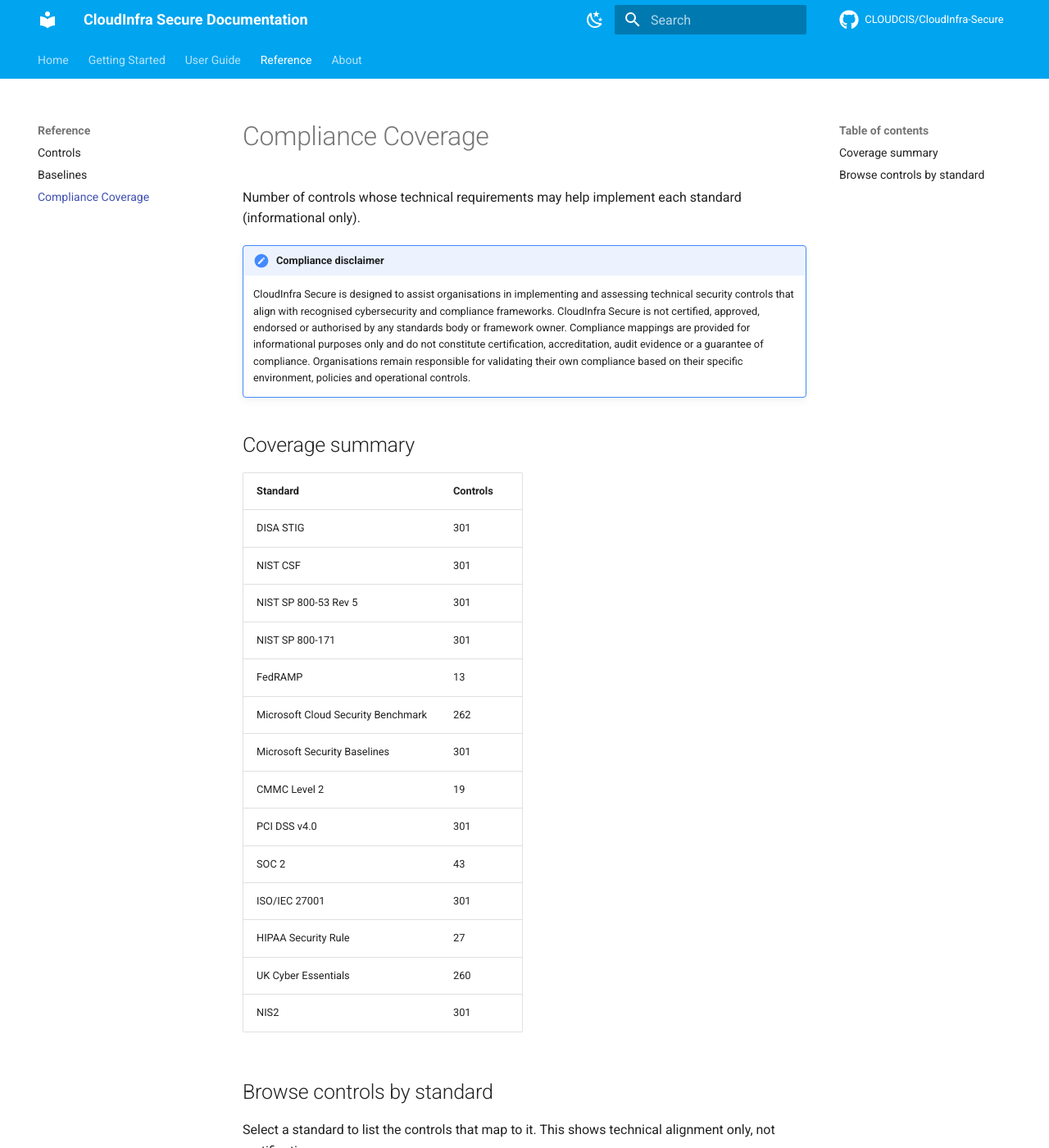
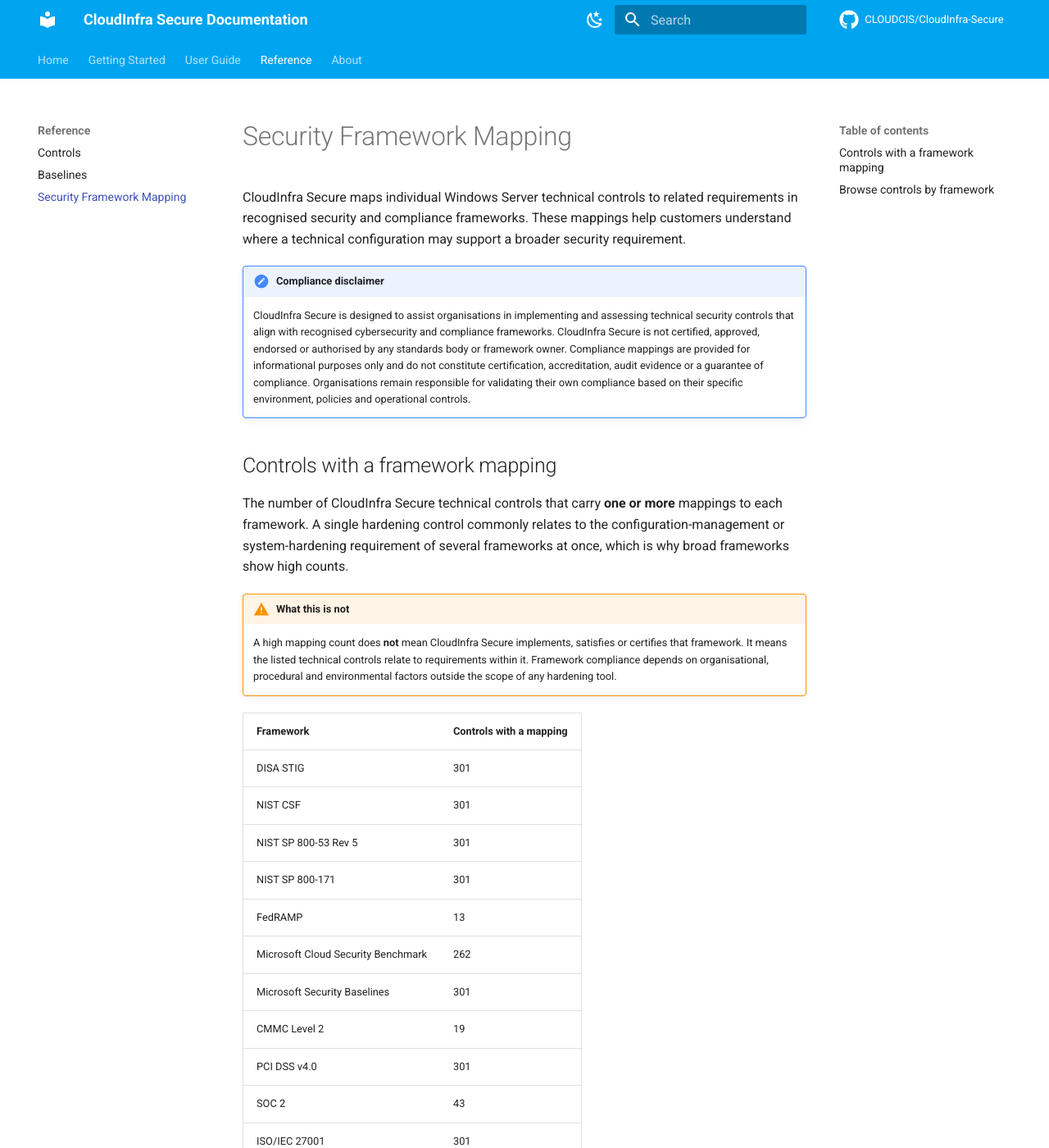
Before and after one commit to CLOUDCIS/CloudInfra-Secure, an MkDocs documentation site: the page built from docs/reference/compliance.md, in a window 1280 px wide and 1400 px high. Shown: the whole window at 82% size. Built offline with MkDocs 1.6.1 and Material for MkDocs 9.7.7, drawn with Linux system fonts in a browser that asks for light colours; comment, search, counter and statistics services are not loaded; some of the changed text lies outside the part shown.

Commit message:
docs: reframe compliance page + nav label to Security Framework Mapping
Co-Authored-By: Claude Opus 4.8 (1M context) <noreply@anthropic.com>

```diff
--- a/docs/reference/compliance.md
+++ b/docs/reference/compliance.md
@@ -1,14 +1,19 @@
-# Compliance Coverage
+# Security Framework Mapping
 
-Number of controls whose technical requirements may help implement each standard (informational only).
+CloudInfra Secure maps individual Windows Server technical controls to related requirements in recognised security and compliance frameworks. These mappings help customers understand where a technical configuration may support a broader security requirement.
 
 !!! note "Compliance disclaimer"
     CloudInfra Secure is designed to assist organisations in implementing and assessing technical security controls that align with recognised cybersecurity and compliance frameworks. CloudInfra Secure is not certified, approved, endorsed or authorised by any standards body or framework owner. Compliance mappings are provided for informational purposes only and do not constitute certification, accreditation, audit evidence or a guarantee of compliance. Organisations remain responsible for validating their own compliance based on their specific environment, policies and operational controls.
 
-## Coverage summary
+## Controls with a framework mapping
 
-| Standard | Controls |
-|----------|----------|
+The number of CloudInfra Secure technical controls that carry **one or more** mappings to each framework. A single hardening control commonly relates to the configuration-management or system-hardening requirement of several frameworks at once, which is why broad frameworks show high counts.
+
+!!! warning "What this is not"
+    A high mapping count does **not** mean CloudInfra Secure implements, satisfies or certifies that framework. It means the listed technical controls relate to requirements within it. Framework compliance depends on organisational, procedural and environmental factors outside the scope of any hardening tool.
+
+| Framework | Controls with a mapping |
+|-----------|-------------------------|
 | DISA STIG | 301 |
 | NIST CSF | 301 |
 | NIST SP 800-53 Rev 5 | 301 |
@@ -24,12 +29,12 @@ Number of controls whose technical requirements may help implement each standard
 | UK Cyber Essentials | 260 |
 | NIS2 | 301 |
 
-## Browse controls by standard
+## Browse controls by framework
 
-Select a standard to list the controls that map to it. This shows technical alignment only, not certification.
+Select a framework to list the CloudInfra Secure controls that carry a mapping to it. This shows technical alignment only - not certification, accreditation or a guarantee of compliance.
 
 <div class="cmpl-toolbar">
-  <label for="cmplStd"><strong>Filter by standard:</strong></label>
+  <label for="cmplStd"><strong>Filter by framework:</strong></label>
   <select id="cmplStd">
     <option value="__all">All standards (301 controls)</option>
     <option value="DISA STIG">DISA STIG (301)</option>
--- a/mkdocs.yml
+++ b/mkdocs.yml
@@ -85,7 +85,7 @@ nav:
   - Reference:
       - Controls: reference/controls/index.md
       - Baselines: reference/baselines/index.md
-      - Compliance Coverage: reference/compliance.md
+      - Security Framework Mapping: reference/compliance.md
   - About:
       - Architecture: about/architecture.md
       - Roadmap: about/roadmap.md
```
